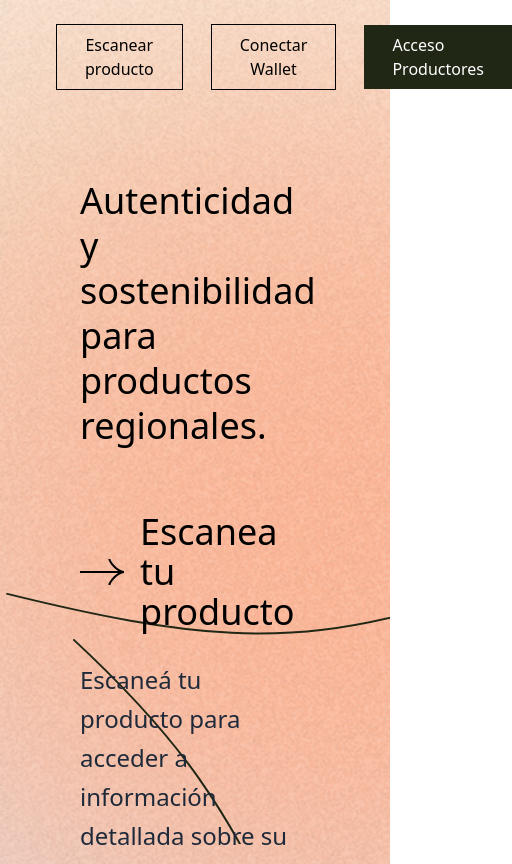
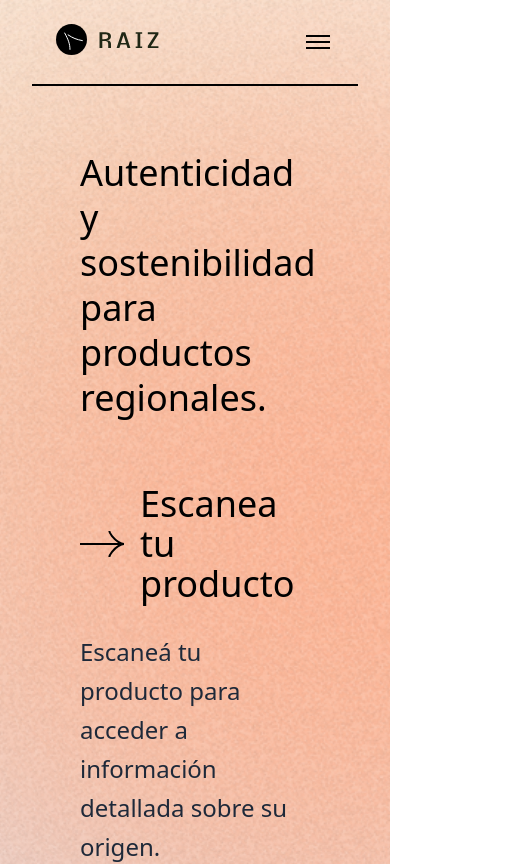
Before and after one commit to Yappur/Prototype-Web3, a React (Vite) app: page / in a window 390 px wide. Shown: the top 864 px of the page, 512 px wide, since content can reach past the window. Built offline with nearby package versions, Linux system fonts and the light colour scheme.

Commit message:
New icons, responsive LandingNavbar, responsive bg-image

```diff
--- a/src/components/Navigate/LandingNavbar.jsx
+++ b/src/components/Navigate/LandingNavbar.jsx
@@ -1,3 +1,4 @@
+import { useState } from "react";
 import { Link } from "react-router-dom";
 import logo from "../../assets/RaizLogo.svg";
 
@@ -11,10 +12,20 @@ const LandingNavbar = ({
   onQRScannerOpen,
   onCloseError,
 }) => {
+  const [isMenuOpen, setIsMenuOpen] = useState(false);
+
   const getWalletButtonText = () => {
     if (isLoading) return "Conectando...";
     if (isConnected) return account?.meta?.name || "Wallet Conectada";
     return "Conectar Wallet";
+  };
+
+  const toggleMenu = () => {
+    setIsMenuOpen(!isMenuOpen);
+  };
+
+  const closeMenu = () => {
+    setIsMenuOpen(false);
   };
 
   return (
@@ -32,13 +43,16 @@ const LandingNavbar = ({
         </div>
       )}
 
-      <header className="relative z-10 flex items-center justify-between mx-8 px-6 py-6">
+      <header className="relative z-10 mx-8 px-6 py-6 md:border-none border-b-2 border-black">
+        <div className="flex items-center justify-between">
           <div className="flex items-center">
             <div className="flex items-center gap-2">
-            <img src={logo} alt="logo" />
+              <img src={logo || "/placeholder.svg"} alt="logo" />
             </div>
           </div>
-        <div className="flex items-center gap-7">
+
+          {/* Desktop Menu */}
+          <div className="hidden md:flex items-center gap-7">
             <button
               onClick={onQRScannerOpen}
               className="px-7 py-2 text-md font-medium border border-black transition-colors cursor-pointer relative hover:bg-black hover:text-white"
@@ -66,6 +80,83 @@ const LandingNavbar = ({
               Acceso Productores
             </Link>
           </div>
+
+          {/* Mobile Hamburger Button */}
+          <button
+            onClick={toggleMenu}
+            className="md:hidden flex flex-col justify-center items-center w-8 h-8 space-y-1 focus:outline-none"
+            aria-label="Toggle menu"
+          >
+            <span
+              className={`block w-6 h-0.5 bg-black transition-all duration-300 ease-in-out ${
+                isMenuOpen ? "rotate-45 translate-y-1.5" : ""
+              }`}
+            ></span>
+            <span
+              className={`block w-6 h-0.5 bg-black transition-all duration-300 ease-in-out ${
+                isMenuOpen ? "opacity-0" : ""
+              }`}
+            ></span>
+            <span
+              className={`block w-6 h-0.5 bg-black transition-all duration-300 ease-in-out ${
+                isMenuOpen ? "-rotate-45 -translate-y-1.5" : ""
+              }`}
+            ></span>
+          </button>
+        </div>
+
+        {/* Mobile Menu */}
+        <div
+          className={`md:hidden overflow-hidden transition-all duration-300 ease-in-out ${
+            isMenuOpen ? "max-h-96 opacity-100" : "max-h-0 opacity-0"
+          }`}
+        >
+          <div className="pt-6 pb-4 space-y-4 ">
+            <button
+              onClick={() => {
+                onQRScannerOpen();
+                closeMenu();
+              }}
+              className="w-full px-7 py-3 text-md font-medium border border-black transition-colors cursor-pointer relative hover:bg-black hover:text-white text-center"
+            >
+              Escanear producto
+            </button>
+
+            <button
+              onClick={() => {
+                onWalletClick();
+                closeMenu();
+              }}
+              disabled={isLoading}
+              className={`w-full px-7 py-3 text-md font-medium border border-black transition-colors cursor-pointer relative ${
+                isConnected
+                  ? "bg-green-100 text-green-800 border-green-600 hover:bg-green-200"
+                  : "text-black bg-transparent hover:bg-black hover:text-white"
+              } ${isLoading ? "opacity-50 cursor-not-allowed" : ""}`}
+            >
+              {isConnected && (
+                <div className="absolute top-2 right-2 w-3 h-3 bg-green-500 rounded-full"></div>
+              )}
+              {getWalletButtonText()}
+            </button>
+
+            <Link
+              to="/Producers"
+              onClick={closeMenu}
+              className="block w-full px-7 py-3 text-md text-white font-medium bg-[#202715] hover:bg-[#14180e] transition-colors cursor-pointer text-center"
+            >
+              Acceso Productores
+            </Link>
+          </div>
+        </div>
+
+        {/* Mobile Menu Overlay */}
+        {isMenuOpen && (
+          <div
+            className="md:hidden fixed inset-0 bg-black/20 bg-opacity-25 z-[-1]"
+            onClick={closeMenu}
+          ></div>
+        )}
       </header>
     </>
   );
--- a/src/pages/homePage.jsx
+++ b/src/pages/homePage.jsx
@@ -70,9 +70,8 @@ export default function Home() {
       <img
         src={raizBg || "/placeholder.svg"}
         alt="Raiz background"
-        className="absolute bottom-0 right-0 z-0 pointer-events-none"
+        className="fixed bottom-0 right-0 w-auto h-auto max-w-full max-h-full object-contain z-0 pointer-events-none hidden lg:block"
       />
-
       <LandingNavbar
         account={account}
         isConnected={isConnected}
```
Lines whose indentation alone changed are shown as unchanged.
